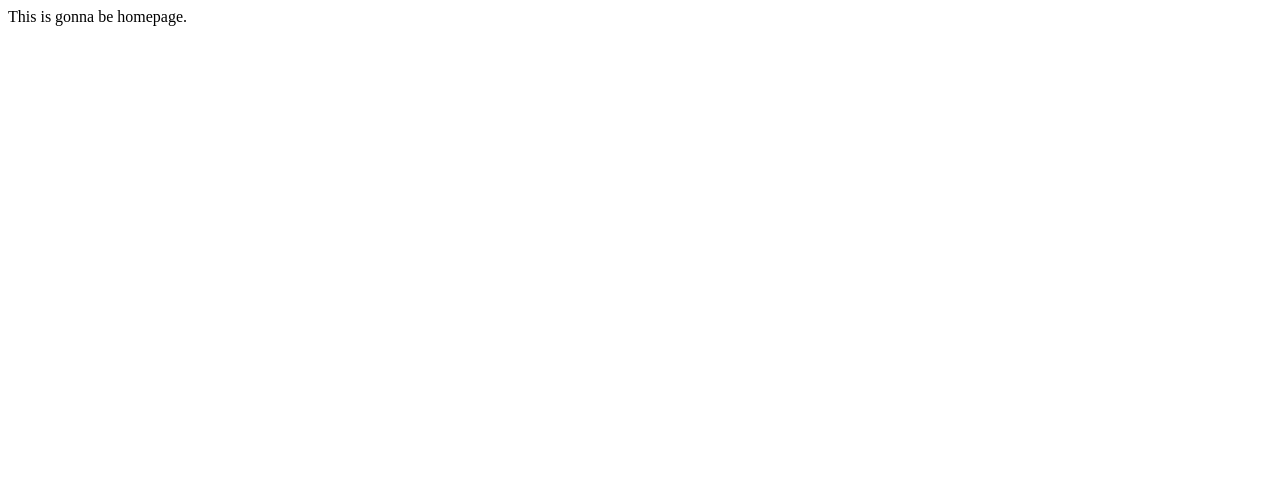
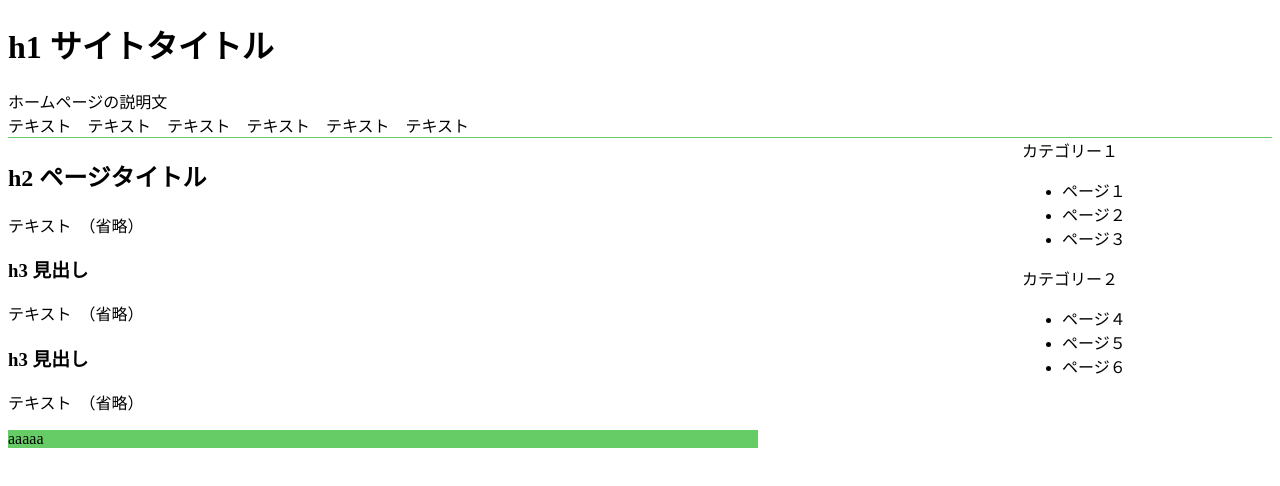
Before and after one commit to eisis/eisis, a plain HTML site: page index.html in a window 1280 px wide. Drawn offline with Linux system fonts and the light colour scheme.

Commit message:
fixed html file

```diff
--- a/index.html
+++ b/index.html
@@ -3,8 +3,39 @@
  <head>
    <meta charset="utf-8">
    <title>eisis</title>
+   <link rel="stylesheet" type="text/css" href="style.css" />
  </head>
  <body>
-   This is gonna be homepage.
+  <div id="a-box">
+    <h1>h1 サイトタイトル</h1>
+      ホームページの説明文 <br />
+      テキスト　テキスト　テキスト　テキスト　テキスト　テキスト
+  </div>
+  <div id="b-box">
+   <h2>h2 ページタイトル</h2>
+   <p>テキスト　（省略）</p>
+   <h3>h3 見出し</h3>
+   <p>テキスト　（省略）</p>
+   <h3>h3 見出し</h3>
+   <p>テキスト　（省略）</p>
+  </div>
+  <div id="c-box">
+   <div class="category">カテゴリー１</div>
+   <ul>
+    <li>ページ１</li>
+    <li>ページ２</li>
+    <li>ページ３</li>
+   </ul>
+   <div class="category">カテゴリー２</div>
+   <ul>
+    <li>ページ４</li>
+    <li>ページ５</li>
+    <li>ページ６</li>
+   </ul>
+   </div>
+   <div id="d-box">
+     aaaaa
+   </div>
+  </div>
  </body>
 </html>
```
